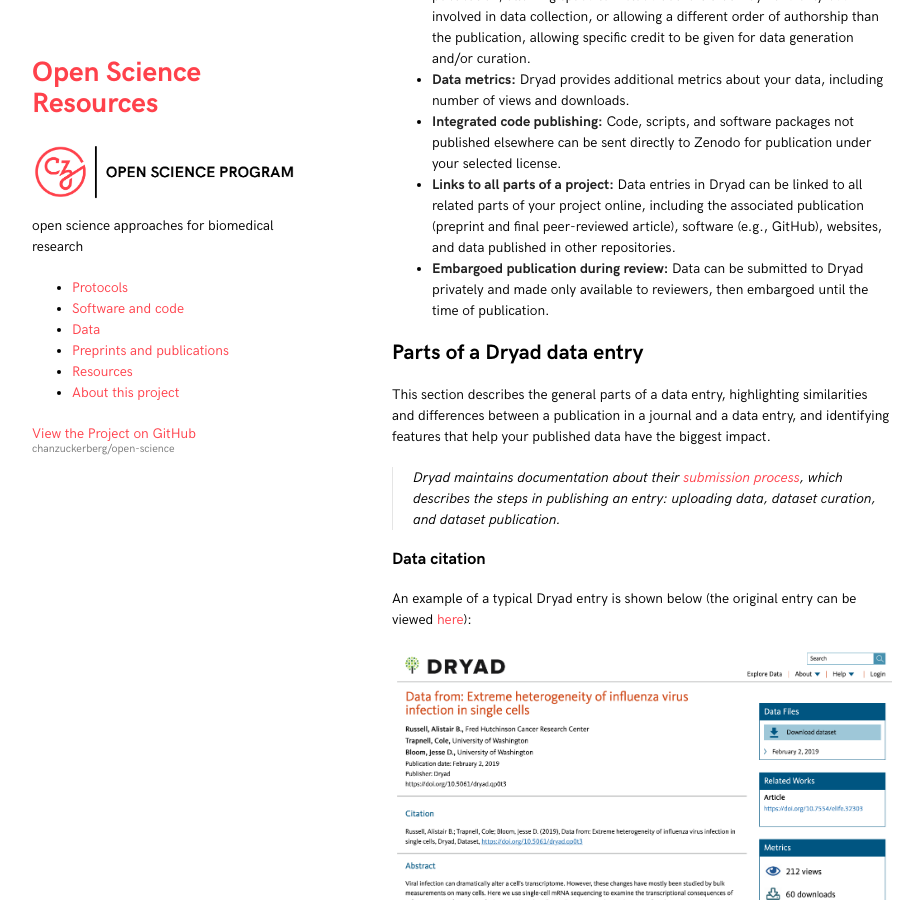
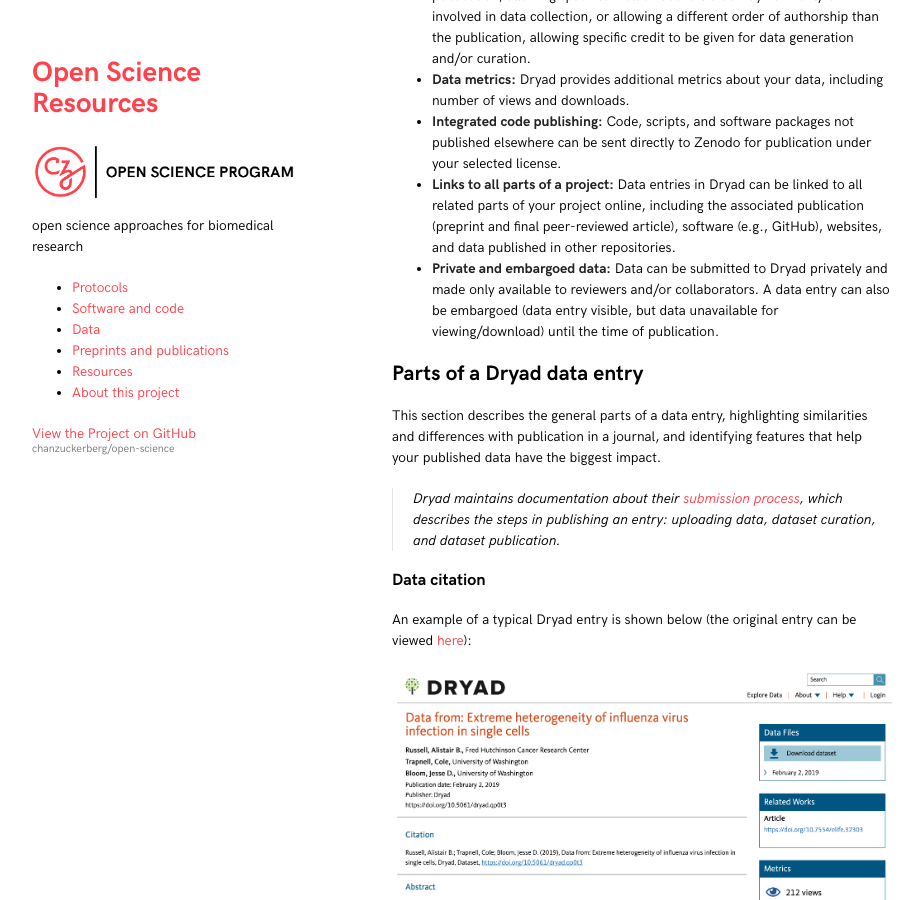
Before and after one commit to chanzuckerberg/open-science, a Jekyll site: the page built from collections/_data_sharing/data_dryad.md, in a window 1280 px wide and 900 px high, scrolled down 940 px. Shown: the whole window, without its empty margins (178-1101 px from the left). Built offline with Jekyll 4.4.1, drawn with Linux system fonts in a browser that asks for light colours; some of the changed text lies outside the part shown.

Commit message:
proofreading revisions

```diff
--- a/collections/_data_sharing/data_dryad.md
+++ b/collections/_data_sharing/data_dryad.md
@@ -31,12 +31,12 @@ for more information.
 - **Data metrics:** Dryad provides additional metrics about your data, including number of views and downloads.
 - **Integrated code publishing:** Code, scripts, and software packages not published elsewhere can be sent directly to Zenodo for publication under your selected license.
 - **Links to all parts of a project:** Data entries in Dryad can be linked to all related parts of your project online, including the associated publication (preprint and final peer-reviewed article), software (e.g., GitHub), websites, and data published in other repositories.
-- **Embargoed publication during review:** Data can be submitted to Dryad privately and made only available to reviewers, then embargoed until the time of publication.
+- **Private and embargoed data:** Data can be submitted to Dryad privately and made only available to reviewers and/or collaborators. A data entry can also be embargoed (data entry visible, but data unavailable for viewing/download) until the time of publication.
 
 ## Parts of a Dryad data entry
 
 This section describes the general parts of a data entry,
-highlighting similarities and differences between a publication in a journal and a data entry,
+highlighting similarities and differences with publication in a journal,
 and identifying features that help your published data have the biggest impact.
 
 > Dryad maintains documentation about their [submission process](https://datadryad.org/stash/submission_process),
```
Also changed, not shown: other parts of collections/_data_sharing/data_dryad.md (+2 -2 lines).
